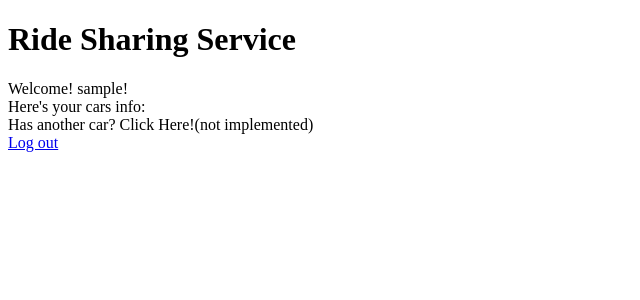
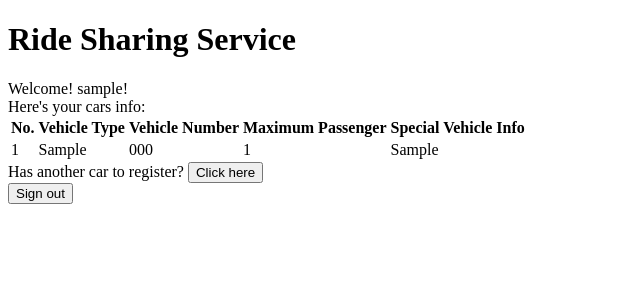
Before and after one commit to yyxff/GoTogether, a Django app: page / in a window 1280 px wide. Shown: the top 300 px of the page, without its empty margins (0-640 px from the left). Run offline with Django 5.2, Linux system fonts and the light colour scheme; a user stored in the database is signed in; tables that the repository leaves empty hold one stand-in row (values such as "Sample post").

Commit message:
Update: refine register logic, add go back button

```diff
--- a/docker-deploy/web-app/RSS/settings.py
+++ b/docker-deploy/web-app/RSS/settings.py
@@ -25,7 +25,7 @@ SECRET_KEY = 'django-insecure-#+bn9xvzwv%&=-yoe(k(zsel_#d@=cm##=)15=djyi#r+-(u4f
 # SECURITY WARNING: don't run with debug turned on in production!
 DEBUG = True
 
-ALLOWED_HOSTS = ['web', '127.0.0.1', 'localhost']
+ALLOWED_HOSTS = ['web', '127.0.0.1', 'localhost', '4nanai.ddns.net']
 
 
 # Application definition
--- a/docker-deploy/web-app/RSS/views.py
+++ b/docker-deploy/web-app/RSS/views.py
@@ -1,4 +1,8 @@
 from django.shortcuts import render
-
+from user.models import CarModel
 def index_view(request):
+    if request.user.is_authenticated:
+        cars = CarModel.objects.filter(user=request.user)
+        context = {'cars': cars}
+        return render(request, 'base.html', context=context)
     return render(request, 'base.html')
--- a/docker-deploy/web-app/templates/base.html
+++ b/docker-deploy/web-app/templates/base.html
@@ -6,24 +6,59 @@
 </head>
 <body>
 <h1> Ride Sharing Service</h1>
+<!--if user logged in-->
 {% if user.is_authenticated %}
 <div>Welcome! {{user.username}}!</div>
 
+<!--if user not driver-->
 {% if not user.is_driver %}
-<div>Want to be driver? <a href="{% url 'user:register_driver' %}">Click Here!</a> </div>
+<div>Want to be driver? <button type="button" onclick="window.location.href='{% url 'user:register_driver' %}'">Click here</button> </div>
+
+<!--if user is driver-->
 {% else %}
-<!--temporarily show one car-->
-<!--TODO: add ModelForm (model = carModel)-->
+<!--show cars info-->
 <div>Here's your cars info:</div>
+<table>
+    <thead>
+    <tr>
+        <th>No.</th>
+        <th>Vehicle Type</th>
+        <th>Vehicle Number</th>
+        <th>Maximum Passenger</th>
+        <th>Special Vehicle Info</th>
+    </tr>
+    </thead>
+    <tbody>
+    {% for car in cars %}
+    <tr>
+        <td>{{ forloop.counter }}</td>
+        <td>{{ car.vehicle_type }}</td>
+        <td>{{ car.vehicle_number }}</td>
+        <td>{{ car.max_passenger }}</td>
+        <td>{{ car.sp_info }}</td>
+    </tr>
+    {% endfor %}
+    </tbody>
+</table>
 
+<div>Has another car to register? <button type="button" onclick="window.location.href='{% url 'user:register_driver' %}'">Click here</button></div>
+{% endif %}
+<!--Logout button-->
+<div>
+    <button type="button" onclick="window.location.href='{% url 'user:logout' %}'">Sign out</button>
+</div>
+{% else %}
+<!--Login button-->
+<div>
+    Already have an RSS account?
+    <button type="button" onclick="window.location.href='{% url 'user:login' %}'">Sign in</button>
+</div>
 
-<div>Has another car? Click Here!(not implemented)</div>
-{% endif %}
-
-<div><a href="{% url 'user:logout' %}">Log out</a> </div>
-{% else %}
-<div><a href="{% url 'user:login' %}">Log in</a></div>
-<div><a href="{% url 'user:register' %}">Register</a></div>
+<!--Register button-->
+<div>
+    Want to be a member?
+    <button type="button" onclick="window.location.href='{% url 'user:register' %}'">Sign up</button>
+</div>
 {% endif %}
 </body>
 </html>
--- a/docker-deploy/web-app/user/admin.py
+++ b/docker-deploy/web-app/user/admin.py
@@ -5,7 +5,7 @@ from user.models import RSSUser
 
 class RSSAdmin(UserAdmin):
     fieldsets = UserAdmin.fieldsets + (
-        (None, {'fields': ('is_driver', 'vehicle_type', 'vehicle_number', 'max_passenger', 'sp_info')}),
+        (None, {'fields': ('is_driver',)}),
     )
     add_fieldsets = UserAdmin.add_fieldsets + (
         (None, {'fields': ('is_driver',)}),
--- a/docker-deploy/web-app/user/models.py
+++ b/docker-deploy/web-app/user/models.py
@@ -4,6 +4,9 @@ from django.contrib.auth.models import AbstractUser
 
 class RSSUser(AbstractUser):
     is_driver = models.BooleanField(default=False)
+
+class CarModel(models.Model):
+    user = models.ForeignKey(RSSUser, on_delete=models.CASCADE, related_name='cars')
     vehicle_type = models.CharField(max_length=100, blank=True)
     vehicle_number = models.CharField(max_length=100, blank=True)
     max_passenger = models.IntegerField(blank=True, default=0)
--- a/docker-deploy/web-app/user/templates/user/driver_register.html
+++ b/docker-deploy/web-app/user/templates/user/driver_register.html
@@ -11,5 +11,7 @@
     {{ form }}
     <input type="submit" value="Submit">
 </form>
+<!--Go back to index-->
+<button type="button" onclick="window.location.href='{% url 'index' %}'">戻る</button>
 </body>
 </html>
--- a/docker-deploy/web-app/user/templates/user/login.html
+++ b/docker-deploy/web-app/user/templates/user/login.html
@@ -7,12 +7,18 @@
 <body>
 <h1>Login Page</h1>
 <form action="" method="post">
+    <!-- csrf_token call -->
     {% csrf_token %}
+        <!-- call Django form -->
         {{ form }}
     {% if error_form %}
         {{error_form}}
     {% endif %}
     <input type="submit" value="Log in">
 </form>
+
+<!--Go back to index-->
+<button type="button" onclick="window.location.href='{% url 'index' %}'">戻る</button>
+
 </body>
 </html>
--- a/docker-deploy/web-app/user/templates/user/register.html
+++ b/docker-deploy/web-app/user/templates/user/register.html
@@ -11,5 +11,7 @@
         {{form}}
         <input type="submit" value="Submit">
     </form>
+<!--Go back to index-->
+<button type="button" onclick="window.location.href='{% url 'index' %}'">戻る</button>
 </body>
 </html>
```
Also changed, not shown: docker-deploy/web-app/user/views.py (+6 -5 lines).
